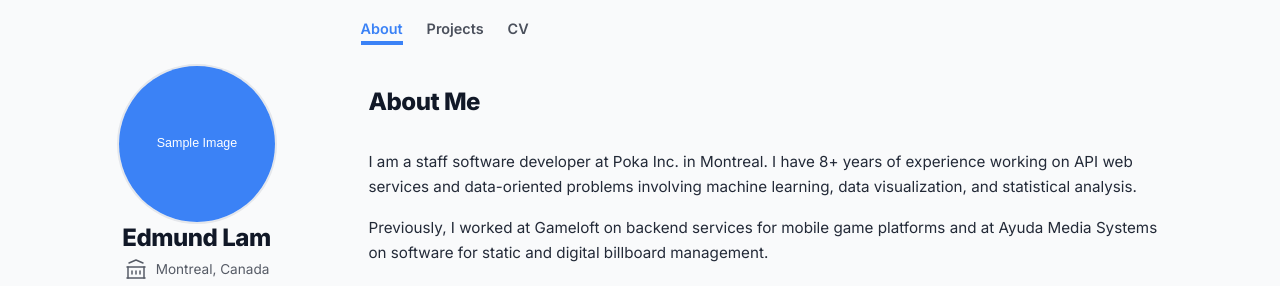
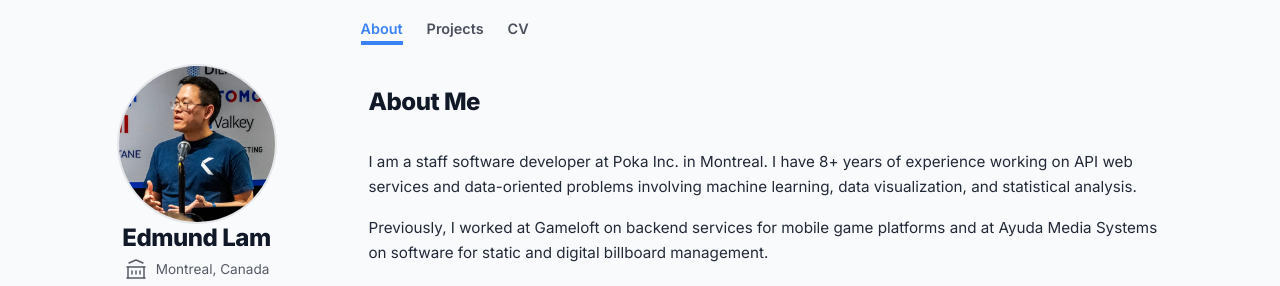
Before and after one commit to edmundlam/edmundlam.github.io, an Astro site: page / in a window 1280 px wide. Shown: the top 286 px of the page. Built offline with nearby package versions, Linux system fonts and the light colour scheme; Astro itself is replaced by a stand-in of ours.

Commit message:
feat :: add profile picture
- Add edmund_lam.webp profile photo to public/images
- Update bio.md to use new profile image instead of placeholder

```diff
--- a/src/content/bio.md
+++ b/src/content/bio.md
@@ -1,6 +1,6 @@
 ---
 name: "Edmund Lam"
-avatar: "images/placeholder.svg"
+avatar: "images/edmund_lam.webp"
 shortBio: "Staff software developer focused on backend services, cloud architecture, and data-oriented systems."
 institution: "Montreal, Canada"
 ---
```
Also changed, not shown: public/images/edmund_lam.webp (added).
